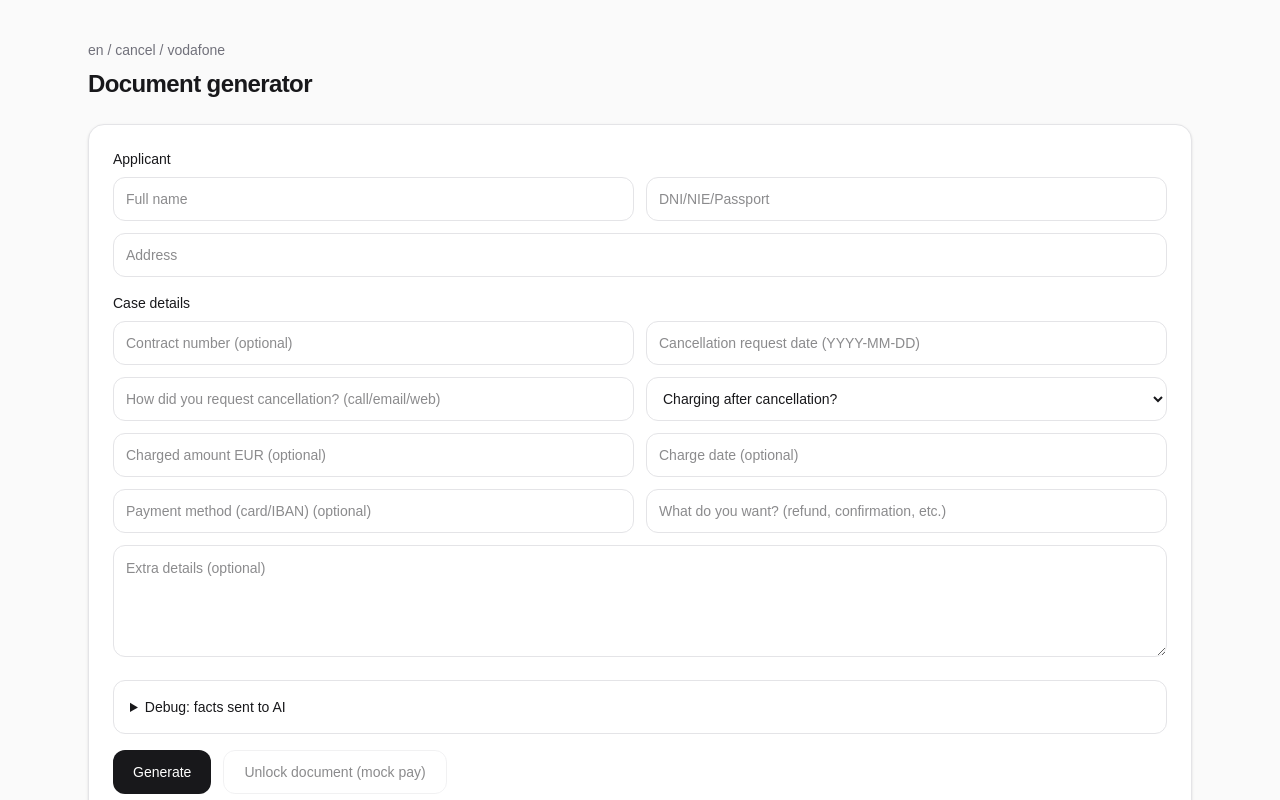
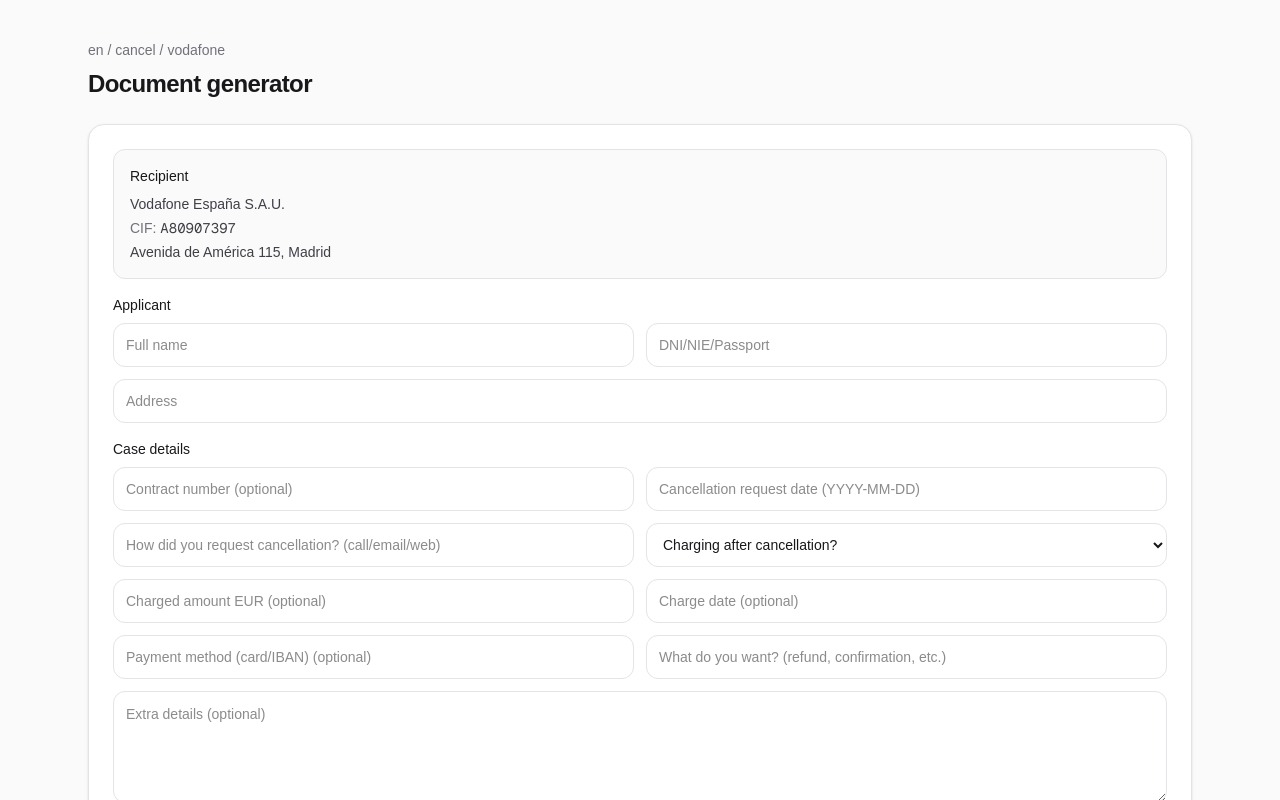
Before and after one commit to borisov1515/burohero, a Next.js app: page /en/cancel/vodafone in a window 1280 px wide. Shown: the top 800 px of the page. Built offline with nearby package versions, Linux system fonts and the light colour scheme.

Commit message:
Add companies data and recipient autofill
Introduce minimal companies DB (vodafone) and include recipient legal name/CIF/address in facts and order snapshot; show recipient block in cancel form UI.

```diff
--- a/src/app/[locale]/[category]/[company]/ui.tsx
+++ b/src/app/[locale]/[category]/[company]/ui.tsx
@@ -3,6 +3,7 @@
 import { useEffect, useMemo, useState } from "react";
 import { useRouter, useSearchParams } from "next/navigation";
 import type { AppLocale } from "@/i18n/routing";
+import { getCompanyBySlug, type Company } from "@/lib/companies";
 
 type CancelTelcoForm = {
   applicant_full_name: string;
@@ -20,8 +21,14 @@
 };
 
 function buildCancelTelcoFacts(form: CancelTelcoForm, company: string) {
+  const recipient = getCompanyBySlug(company);
   const lines: string[] = [];
   lines.push(`Use case: cancel telecom contract (${company}).`);
+  if (recipient) {
+    lines.push(`Recipient (company): ${recipient.name}`);
+    lines.push(`Recipient CIF: ${recipient.cif}`);
+    lines.push(`Recipient address: ${recipient.address}`);
+  }
   if (form.applicant_full_name) lines.push(`Applicant full name: ${form.applicant_full_name}`);
   if (form.applicant_id) lines.push(`Applicant ID (DNI/NIE/Passport): ${form.applicant_id}`);
   if (form.applicant_address) lines.push(`Applicant address: ${form.applicant_address}`);
@@ -47,6 +54,7 @@
 export default function GeneratorClient({ locale, category, company }: Props) {
   const router = useRouter();
   const searchParams = useSearchParams();
+  const recipient: Company | null = useMemo(() => getCompanyBySlug(company), [company]);
   const [facts, setFacts] = useState("");
   const [cancelForm, setCancelForm] = useState<CancelTelcoForm>({
     applicant_full_name: "",
@@ -203,6 +211,24 @@
       <section className="rounded-2xl border border-zinc-200 bg-white p-6 shadow-sm dark:border-zinc-800 dark:bg-zinc-950">
         {category === "cancel" ? (
           <div className="grid gap-4">
+            <div className="rounded-xl border border-zinc-200 bg-zinc-50 p-4 text-sm dark:border-zinc-800 dark:bg-black">
+              <div className="font-medium">Recipient</div>
+              {recipient ? (
+                <div className="mt-2 grid gap-1 text-zinc-700 dark:text-zinc-300">
+                  <div>{recipient.name}</div>
+                  <div>
+                    <span className="text-zinc-500 dark:text-zinc-400">CIF:</span>{" "}
+                    <span className="font-mono">{recipient.cif}</span>
+                  </div>
+                  <div>{recipient.address}</div>
+                </div>
+              ) : (
+                <div className="mt-2 text-zinc-600 dark:text-zinc-400">
+                  Unknown company slug: <span className="font-mono">{company}</span>
+                </div>
+              )}
+            </div>
+
             <div>
               <div className="text-sm font-medium">Applicant</div>
               <div className="mt-2 grid gap-3 sm:grid-cols-2">
--- a/src/app/api/generate/route.ts
+++ b/src/app/api/generate/route.ts
@@ -1,6 +1,7 @@
 import { NextResponse } from "next/server";
 import { z } from "zod";
 import { generateDualLanguageLegalText } from "@/lib/deepseek";
+import { getCompanyBySlug } from "@/lib/companies";
 import { createSupabaseAdminClient } from "@/lib/supabase/admin";
 
 const emptyToUndefined = (v: unknown) =>
@@ -54,8 +55,14 @@
   form: z.infer<typeof CancelTelcoFormSchema>;
 }) {
   const f = input.form;
+  const recipient = getCompanyBySlug(input.company);
   const lines: string[] = [];
   lines.push(`Use case: cancel telecom contract (${input.company}).`);
+  if (recipient) {
+    lines.push(`Recipient (company): ${recipient.name}`);
+    lines.push(`Recipient CIF: ${recipient.cif}`);
+    lines.push(`Recipient address: ${recipient.address}`);
+  }
   if (f.applicant_full_name) lines.push(`Applicant full name: ${f.applicant_full_name}`);
   if (f.applicant_id) lines.push(`Applicant ID (DNI/NIE/Passport): ${f.applicant_id}`);
   if (f.applicant_address) lines.push(`Applicant address: ${f.applicant_address}`);
@@ -116,6 +123,7 @@
         locale: input.locale,
         category: input.category,
         company: input.company,
+        recipient: getCompanyBySlug(input.company),
         facts,
         form: input.form ?? null,
         ...result,
--- /dev/null
+++ b/src/data/companies.json
@@ -0,0 +1,8 @@
+[
+  {
+    "slug": "vodafone",
+    "name": "Vodafone España S.A.U.",
+    "cif": "A80907397",
+    "address": "Avenida de América 115, Madrid"
+  }
+]
--- /dev/null
+++ b/src/lib/companies.ts
@@ -0,0 +1,15 @@
+import companies from "@/data/companies.json";
+
+export type Company = {
+  slug: string;
+  name: string;
+  cif: string;
+  address: string;
+};
+
+const companyList = companies as Company[];
+const bySlug = new Map(companyList.map((c) => [c.slug, c]));
+
+export function getCompanyBySlug(slug: string): Company | null {
+  return bySlug.get(slug) ?? null;
+}
```
